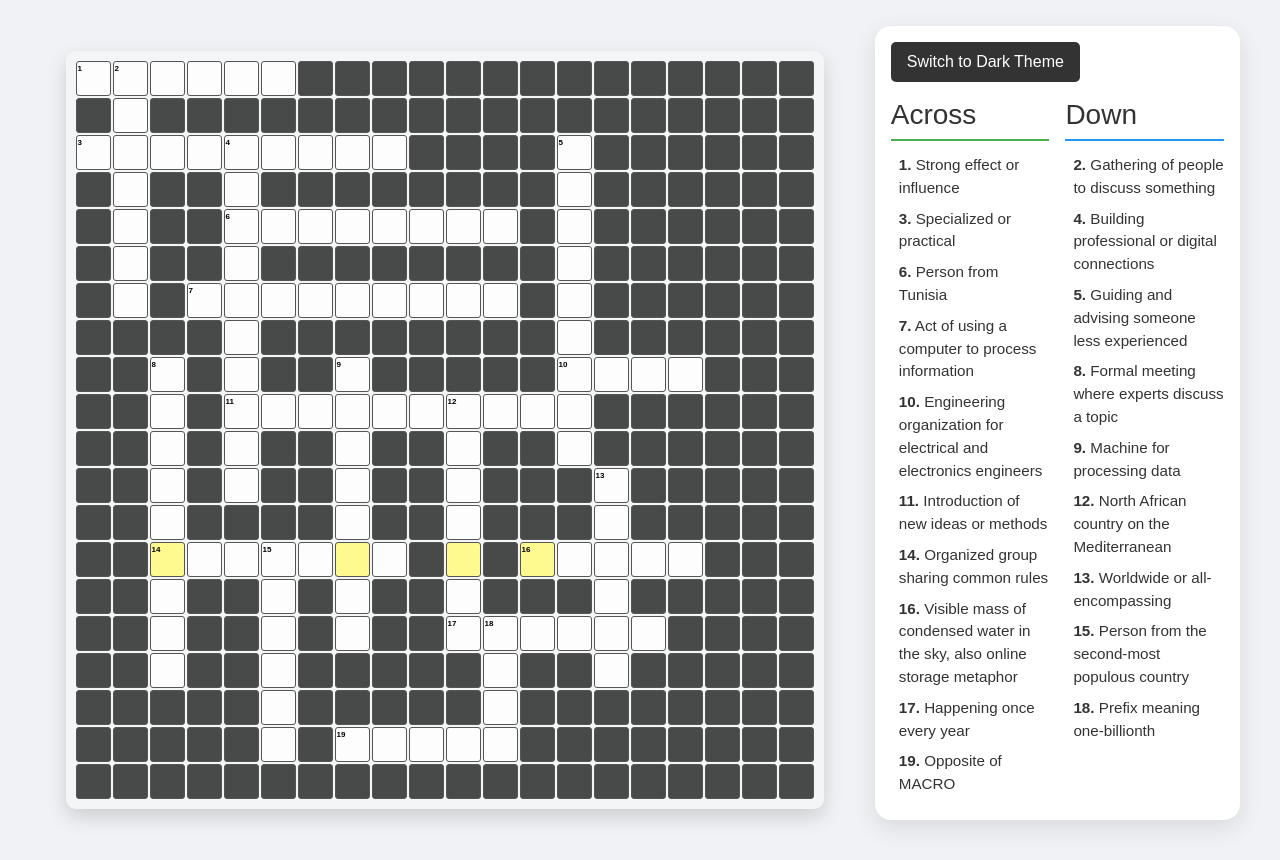
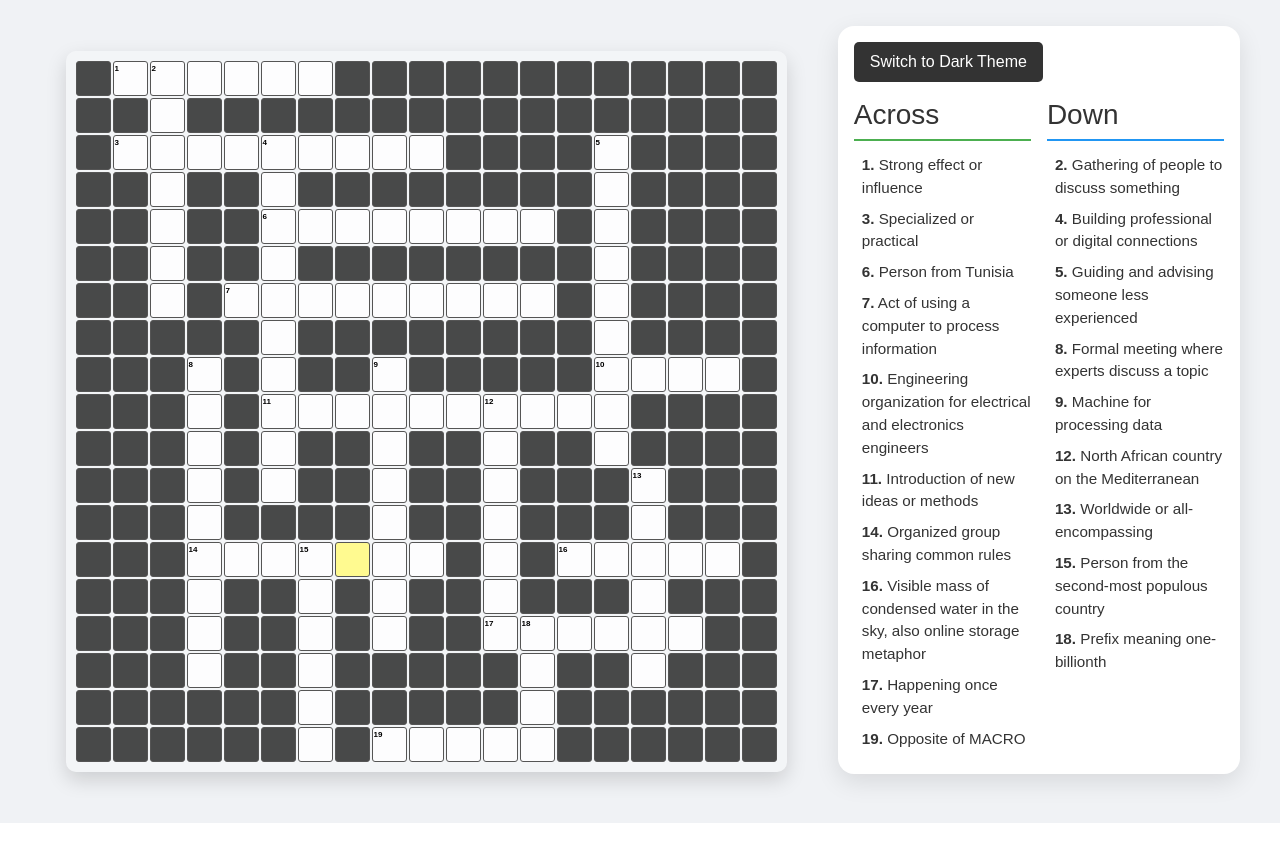
Before and after one commit to becem2/Game, a React (Vite) app: page / in a window 1280 px wide. After the commit the page ends 823 px from the top, so only its background shows below. Built offline with nearby package versions, Linux system fonts and the light colour scheme.

Commit message:
first commit

```diff
--- a/src/App.tsx
+++ b/src/App.tsx
@@ -15,138 +15,138 @@ const crosswordWords: Word[] = [
     word: "IMPACT",
     clue: "Strong effect or influence",
     row: 0,
-    col: 0,
+    col: 1,
     direction: "across",
   },
   {
     word: "MEETING",
     clue: "Gathering of people to discuss something",
     row: 0,
-    col: 1,
+    col: 2,
     direction: "down",
   },
   {
     word: "TECHNICAL",
     clue: "Specialized or practical",
     row: 2,
-    col: 0,
+    col: 1,
     direction: "across",
   },
   {
     word: "NETWORKING",
     clue: "Building professional or digital connections",
     row: 2,
-    col: 4,
+    col: 5,
     direction: "down",
   },
   {
     word: "MENTORING",
     clue: "Guiding and advising someone less experienced",
     row: 2,
-    col: 13,
+    col: 14,
     direction: "down",
   },
   {
     word: "TUNISIAN",
     clue: "Person from Tunisia",
     row: 4,
-    col: 4,
+    col: 5,
     direction: "across",
   },
   {
     word: "COMPUTING",
     clue: "Act of using a computer to process information",
     row: 6,
-    col: 3,
+    col: 4,
     direction: "across",
   },
   {
     word: "SYMPOSIUM",
     clue: "Formal meeting where experts discuss a topic",
     row: 8,
-    col: 2,
+    col: 3,
     direction: "down",
   },
   {
     word: "COMPUTER",
     clue: "Machine for processing data",
     row: 8,
-    col: 7,
+    col: 8,
     direction: "down",
   },
   {
     word: "IEEE",
     clue: "Engineering organization for electrical and electronics engineers",
     row: 8,
-    col: 13,
+    col: 14,
     direction: "across",
   },
   {
     word: "INNOVATION",
     clue: "Introduction of new ideas or methods",
     row: 9,
-    col: 4,
+    col: 5,
     direction: "across",
   },
   {
     word: "TUNISIA",
     clue: "North African country on the Mediterranean",
     row: 9,
-    col: 10,
+    col: 11,
     direction: "down",
   },
   {
     word: "GLOBAL",
     clue: "Worldwide or all-encompassing",
     row: 11,
-    col: 14,
+    col: 15,
     direction: "down",
   },
   {
     word: "SOCIETY",
     clue: "Organized group sharing common rules",
     row: 13,
-    col: 2,
+    col: 3,
     direction: "across",
   },
   {
     word: "INDIAN",
     clue: "Person from the second-most populous country",
     row: 13,
-    col: 5,
+    col: 6,
     direction: "down",
   },
   {
     word: "CLOUD",
     clue: "Visible mass of condensed water in the sky, also online storage metaphor",
     row: 13,
-    col: 12,
+    col: 13,
     direction: "across",
   },
   {
     word: "ANNUAL",
     clue: "Happening once every year",
     row: 15,
-    col: 10,
+    col: 11,
     direction: "across",
   },
   {
     word: "NANO",
     clue: "Prefix meaning one-billionth",
     row: 15,
-    col: 11,
+    col: 12,
     direction: "down",
   },
   {
     word: "MICRO",
     clue: "Opposite of MACRO",
     row: 18,
-    col: 7,
+    col: 8,
     direction: "across",
   },
 ];
 
-const GRID_SIZE = 20;
+const GRID_SIZE = 19;
 const SECRET_WORD = "CSTS";
 
 const initializeGrid = (size: number) =>
@@ -243,16 +243,29 @@ const App: React.FC = () => {
   return (
     <div
       style={{
+        width: "100%",
+        minHeight: "100vh",
+        fontFamily: "Arial, sans-serif",
+        boxSizing: "border-box",
+        backgroundColor: theme === "light" ? "#f0f2f5" : "#1e1e1e",
+        color: theme === "light" ? "#000" : "#fff",
+        display: "flex",
+        flexDirection: "column",
+        alignItems: "center",
+        padding: "2vw",
+        gap: "2vw",
+      }}
+    >
+      {/* Blur wrapper */}
+      <div
+        style={{
           display: "flex",
           flexDirection: "column",
           gap: "2vw",
-        padding: "2vw",
+          transition: "filter 0.3s ease",
+          filter: showModal || showSuccessModal ? "blur(8px)" : "none",
+          pointerEvents: showModal || showSuccessModal ? "none" : "auto",
           width: "100%",
-        minHeight: "100vh",
-        backgroundColor: theme === "light" ? "#f0f2f5" : "#1e1e1e",
-        color: theme === "light" ? "#000" : "#fff",
-        fontFamily: "Arial, sans-serif",
-        boxSizing: "border-box",
           alignItems: "center",
         }}
       >
@@ -325,8 +338,9 @@ const App: React.FC = () => {
             />
           </div>
         </div>
+      </div>
 
-      {/* Secret word modal with smooth fade-in */}
+      {/* Secret word modal */}
       {showModal && (
         <div
           style={{
@@ -340,8 +354,6 @@ const App: React.FC = () => {
             justifyContent: "center",
             alignItems: "center",
             zIndex: 1000,
-            opacity: 1,
-            animation: "fadeIn 0.5s ease",
           }}
         >
           <div
@@ -350,14 +362,12 @@ const App: React.FC = () => {
               padding: "2rem",
               borderRadius: "1rem",
               textAlign: "center",
-              boxShadow: "0 12px 40px rgba(0,0,0,0.4)",
+              boxShadow: "0 8px 24px rgba(0,0,0,0.3)",
               color: theme === "light" ? "#000" : "#fff",
               maxWidth: "90vw",
-              transform: "scale(0.8)",
-              animation: "scaleUp 0.5s forwards",
             }}
           >
-            <h2 style={{ marginBottom: "1rem" }}>🎉 Good job! 🎉</h2>
+            <h2>Good job!</h2>
             <p>You have completed the CSTAM2.0 crossword.</p>
             <p>Have you guessed the secret word?</p>
 
@@ -393,7 +403,6 @@ const App: React.FC = () => {
                   cursor: "pointer",
                   backgroundColor: theme === "light" ? "#333" : "#ddd",
                   color: theme === "light" ? "#fff" : "#000",
-                  fontWeight: "bold",
                 }}
               >
                 Submit
@@ -407,7 +416,6 @@ const App: React.FC = () => {
                   cursor: "pointer",
                   backgroundColor: "#888",
                   color: "#fff",
-                  fontWeight: "bold",
                 }}
               >
                 Close
@@ -431,7 +439,6 @@ const App: React.FC = () => {
             justifyContent: "center",
             alignItems: "center",
             zIndex: 1000,
-            animation: "fadeIn 0.5s ease",
           }}
         >
           <div
@@ -440,15 +447,13 @@ const App: React.FC = () => {
               padding: "2rem",
               borderRadius: "1rem",
               textAlign: "center",
-              boxShadow: "0 12px 40px rgba(0,0,0,0.4)",
+              boxShadow: "0 8px 24px rgba(0,0,0,0.3)",
               color: theme === "light" ? "#000" : "#fff",
               maxWidth: "90vw",
-              transform: "scale(0.8)",
-              animation: "scaleUp 0.5s forwards",
             }}
           >
-            <h2>🎉 Congratulations! 🎉</h2>
-            <p>You guessed the secret word correctly!</p>
+            <h2>Good work!</h2>
+            <p>You guessed the secret word correctly 🎉</p>
             <button
               onClick={() => setShowSuccessModal(false)}
               style={{
@@ -459,7 +464,6 @@ const App: React.FC = () => {
                 cursor: "pointer",
                 backgroundColor: theme === "light" ? "#333" : "#ddd",
                 color: theme === "light" ? "#fff" : "#000",
-                fontWeight: "bold",
               }}
             >
               Close
@@ -467,18 +471,6 @@ const App: React.FC = () => {
           </div>
         </div>
       )}
-
-      {/* Animations */}
-      <style>{`
-        @keyframes fadeIn {
-          from { opacity: 0; }
-          to { opacity: 1; }
-        }
-        @keyframes scaleUp {
-          from { transform: scale(0.8); opacity: 0; }
-          to { transform: scale(1); opacity: 1; }
-        }
-      `}</style>
     </div>
   );
 };
--- a/vite.config.ts
+++ b/vite.config.ts
@@ -4,5 +4,5 @@ import react from '@vitejs/plugin-react'
 // https://vitejs.dev/config/
 export default defineConfig({
   plugins: [react()],
-  base: "/Cross-Words/",
+  base: "/Cross-Words",
 })
```
Lines whose indentation alone changed are shown as unchanged.
